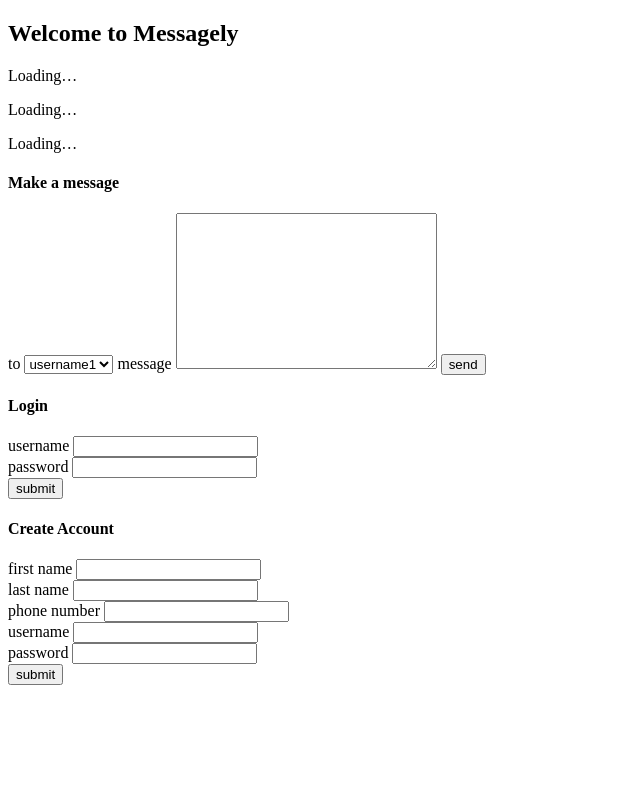
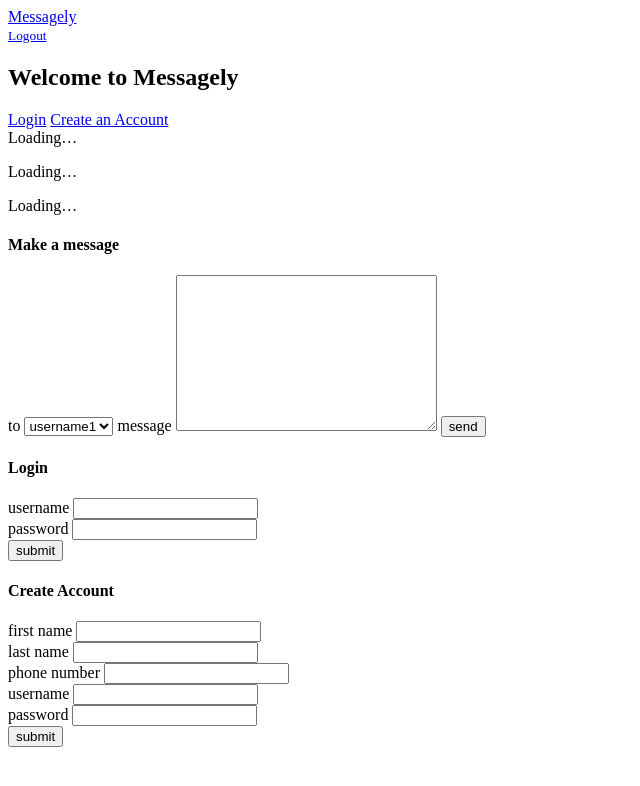
Before and after one commit to JasonCMcVicar/frontend-messagely, a plain HTML site: page index.html in a window 1280 px wide. Shown: the whole page, without its empty margins (0-640 px from the left). Drawn offline with nearby package versions, Linux system fonts and the light colour scheme.

Commit message:
working through navigation links and login and create account links with classes

```diff
--- a/index.html
+++ b/index.html
@@ -16,23 +16,21 @@
 <body>
 
   <!-- top navigation bar -->
-  <!-- <nav>
-    <div class="navbar-brand">
-      <a class="nav-link" href="#" id="nav-all">Hack or Snooze</a>
+  <nav>
+    <div>
+      <a href="#">Messagely</a>
     </div>
-    <div class="nav-center">
-      <a class="nav-link" href="#" id="nav-submit">submit</a>
+    <div>
+      <a href="#"></a>
+      <a class="hidden" href="#"><small>Logout</small></a>
     </div>
-    <div class="nav-right">
-      <a class="nav-link" href="#" id="nav-login">login/signup</a>
-      <a class="nav-link" href="#" id="nav-user-profile"></a>
-      <a class="hidden" id="nav-logout" href="#"><small>(logout)</small></a>
-    </div>
-  </nav> -->
+  </nav>
 
-  <section>
+  <section class="welcome-container container">
     <h1>Welcome to Messagely</h1>
     <!-- links for login and create account and 'about' -->
+    <a class="homepage-link" href="#" id="homepage-login">Login</a>
+    <a class="homepage-link" href="#" id="homepage-signup">Create an Account</a>
   </section>
 
   <!-- Conversations List -->
```
